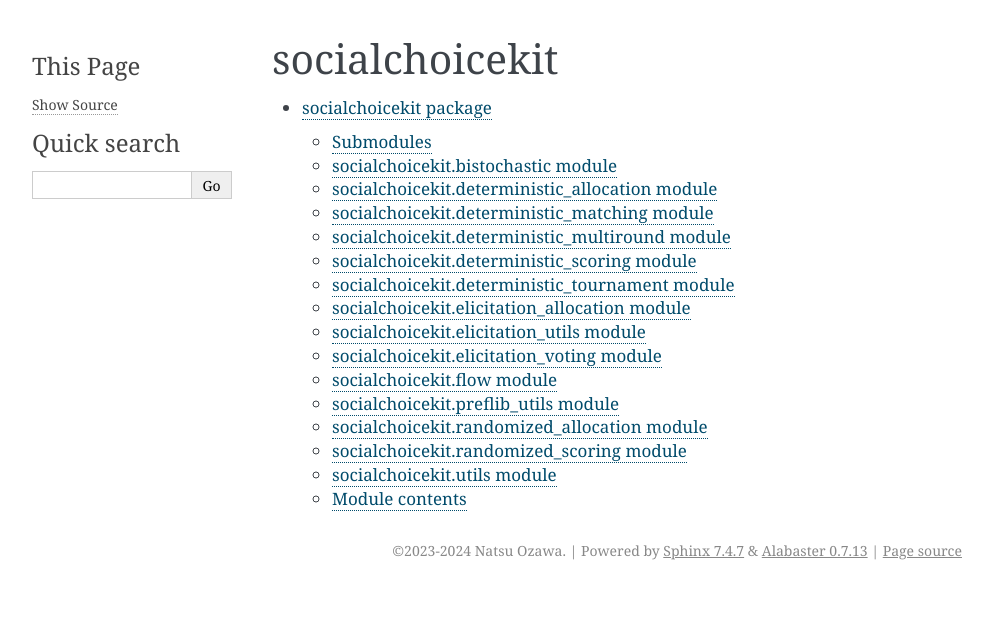
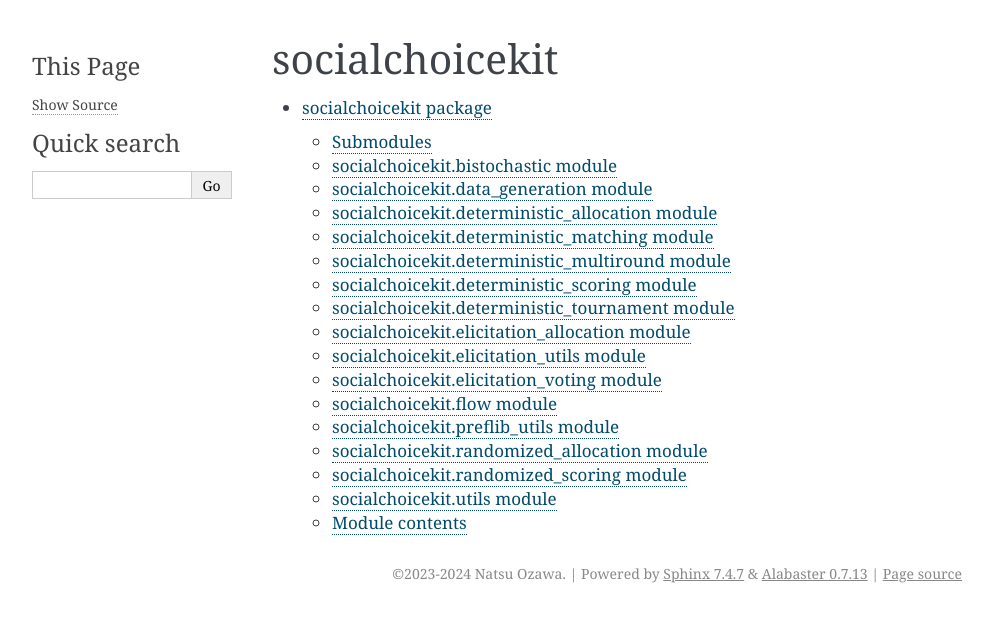
Before and after one commit to natsuozawa/socialchoicekit, a Sphinx documentation site: the page built from docs/modules.rst, in a window 1280 px wide. Shown: the top 622 px of the page, without its empty margins (148-1141 px from the left). Built offline with Sphinx 7.4.7, drawn with Linux system fonts in a browser that asks for light colours.

Commit message:
Update documentation

```diff
--- a/docs/socialchoicekit.rst
+++ b/docs/socialchoicekit.rst
@@ -8,6 +8,14 @@ socialchoicekit.bistochastic module
 -----------------------------------
 
 .. automodule:: socialchoicekit.bistochastic
+   :members:
+   :undoc-members:
+   :show-inheritance:
+
+socialchoicekit.data\_generation module
+---------------------------------------
+
+.. automodule:: socialchoicekit.data_generation
    :members:
    :undoc-members:
    :show-inheritance:
```
